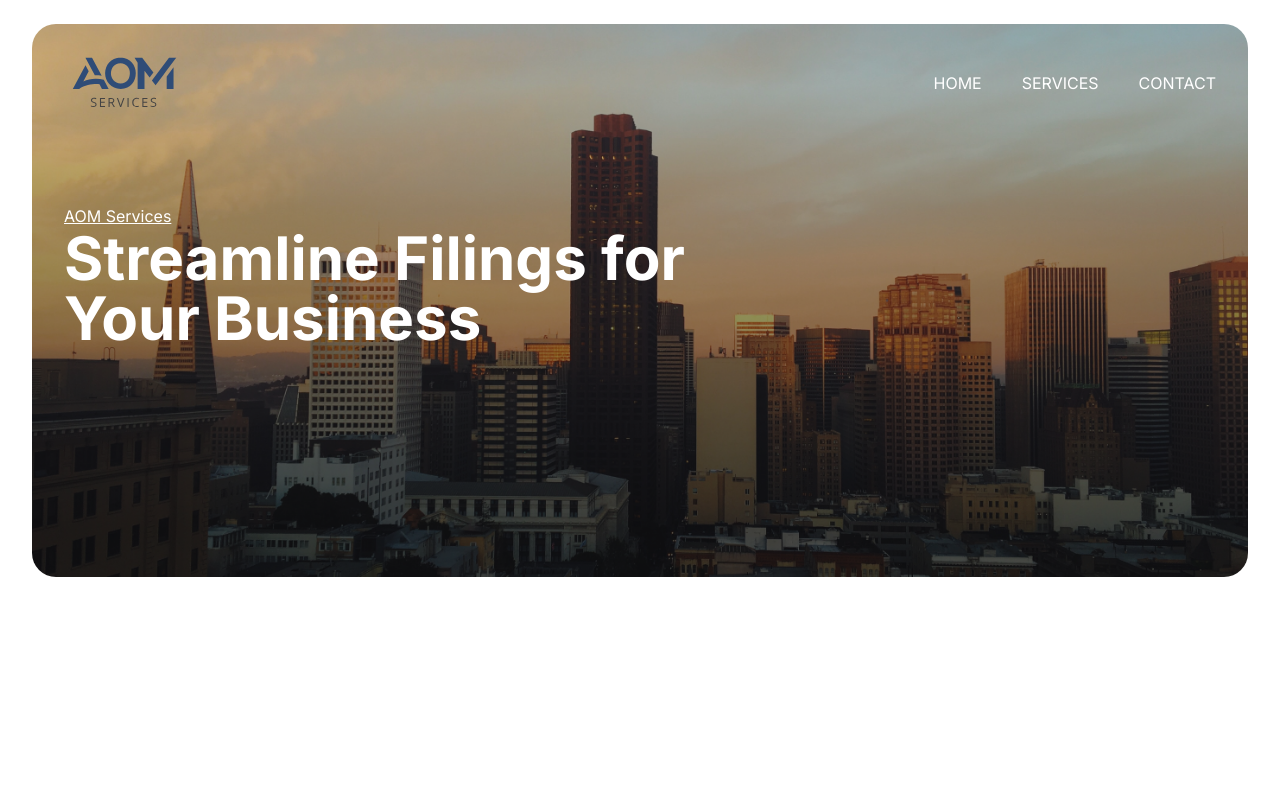
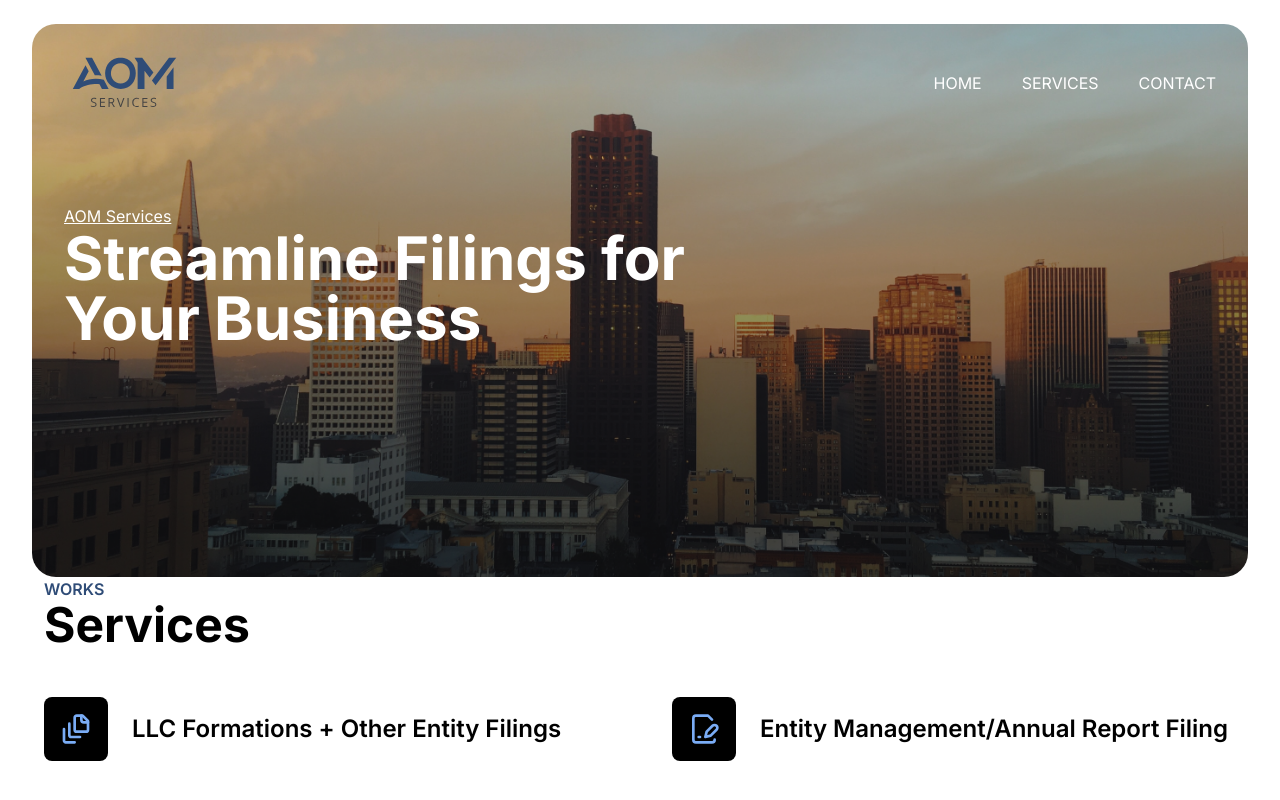
Before and after one commit to Sainath213/aom-services, a Next.js app: page / in a window 1280 px wide. Shown: the top 800 px of the page. Built offline with nearby package versions, Linux system fonts and the light colour scheme.

Commit message:
revorganize directory structure

```diff
--- a/app/layout.tsx
+++ b/app/layout.tsx
@@ -1,7 +1,7 @@
 import type { Metadata } from 'next';
 import { Inter } from 'next/font/google';
 import './globals.css';
-import Navbar from '@/app/(navbar)/Navbar';
+import Navbar from '@/app/(shared)/Navbar';
 
 const inter = Inter({ subsets: ['latin'] });
 
--- a/app/page.tsx
+++ b/app/page.tsx
@@ -1,10 +1,12 @@
 import Image from 'next/image';
 import hero_background from '@/public/hero_background.png';
+import Services from '@/app/(shared)/Services';
 
 export default function Home() {
   return (
     <main className='flex flex-col items-center justify-between'>
       <Hero />
+      <Services />
     </main>
   );
 }
```
Also changed, not shown: app/(shared)/Navbar.tsx (renamed from app/(navbar)/Navbar.tsx), app/(shared)/Services.tsx (renamed from app/(services-section)/Services.tsx), 1 other file (tests, documents, lock files or other folders).
